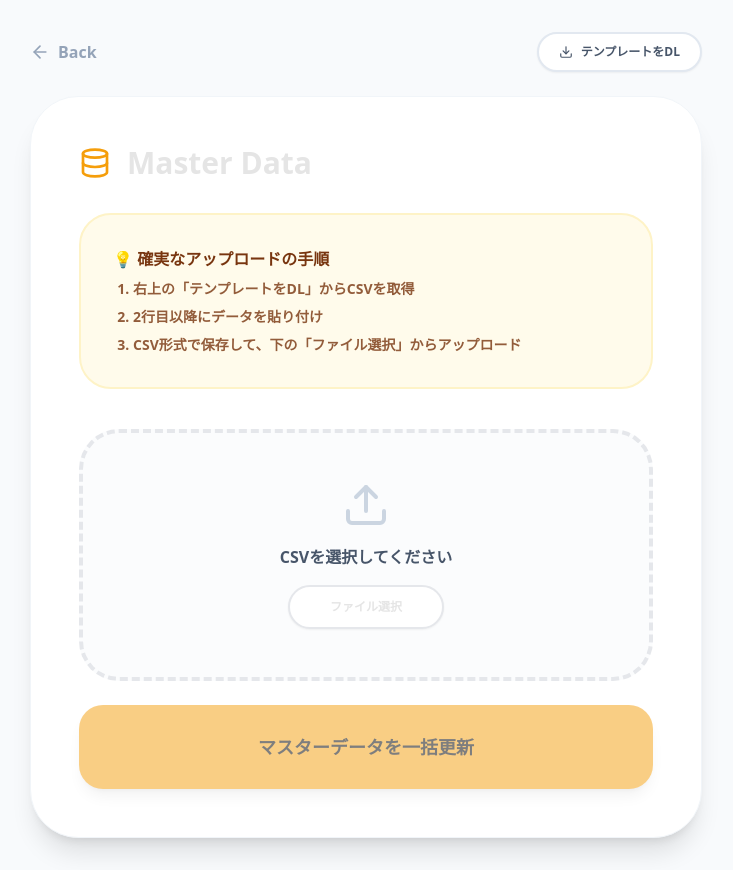
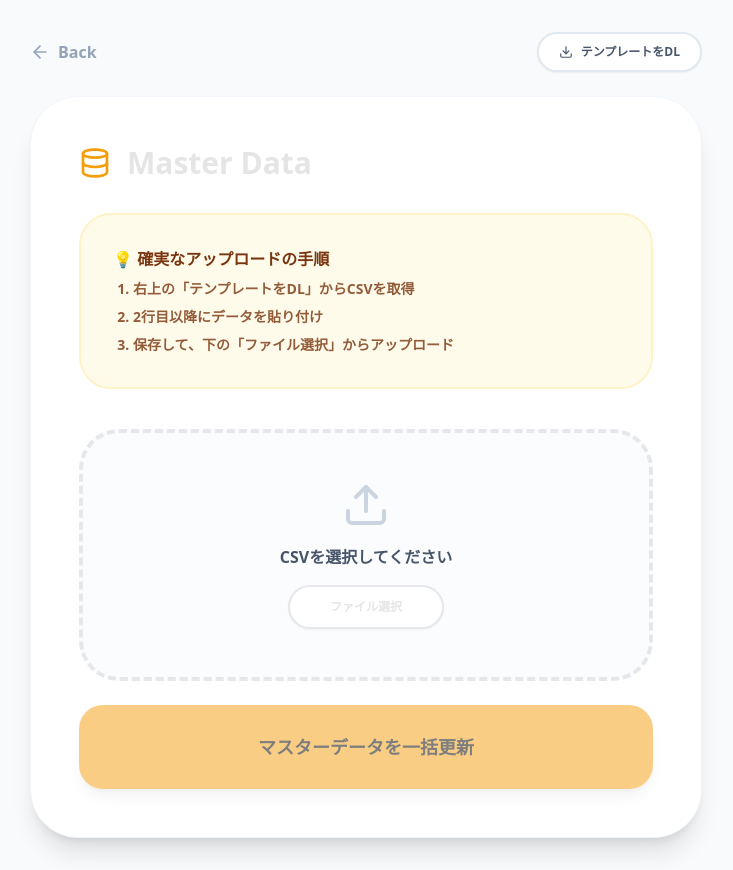
Before and after one commit to takatam-cyber/my-wine-menu, a Next.js app: page /admin/master in a window 1280 px wide. Shown: the whole page, without its empty margins (274-1007 px from the left). Built offline with nearby package versions, Linux system fonts and the light colour scheme.

Commit message:
Update page.tsx

```diff
--- a/app/admin/master/page.tsx
+++ b/app/admin/master/page.tsx
@@ -52,7 +52,7 @@ export default function MasterAdmin() {
             <ol className="list-decimal ml-5 space-y-2 font-bold opacity-80">
               <li>右上の「テンプレートをDL」からCSVを取得</li>
               <li>2行目以降にデータを貼り付け</li>
-              <li>CSV形式で保存して、下の「ファイル選択」からアップロード</li>
+              <li>保存して、下の「ファイル選択」からアップロード</li>
             </ol>
           </div>
           <div className="border-4 border-dashed rounded-[2.5rem] p-12 text-center bg-slate-50/50 hover:border-amber-200 transition-colors">
```
